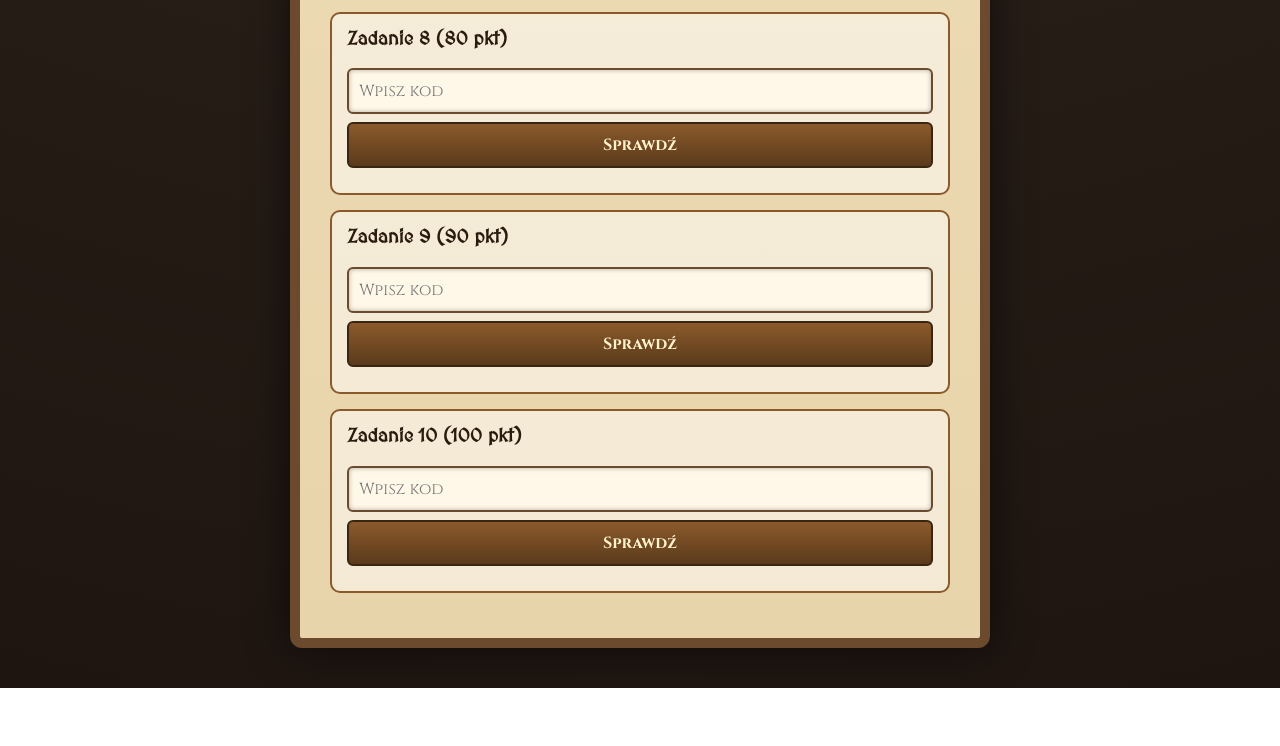
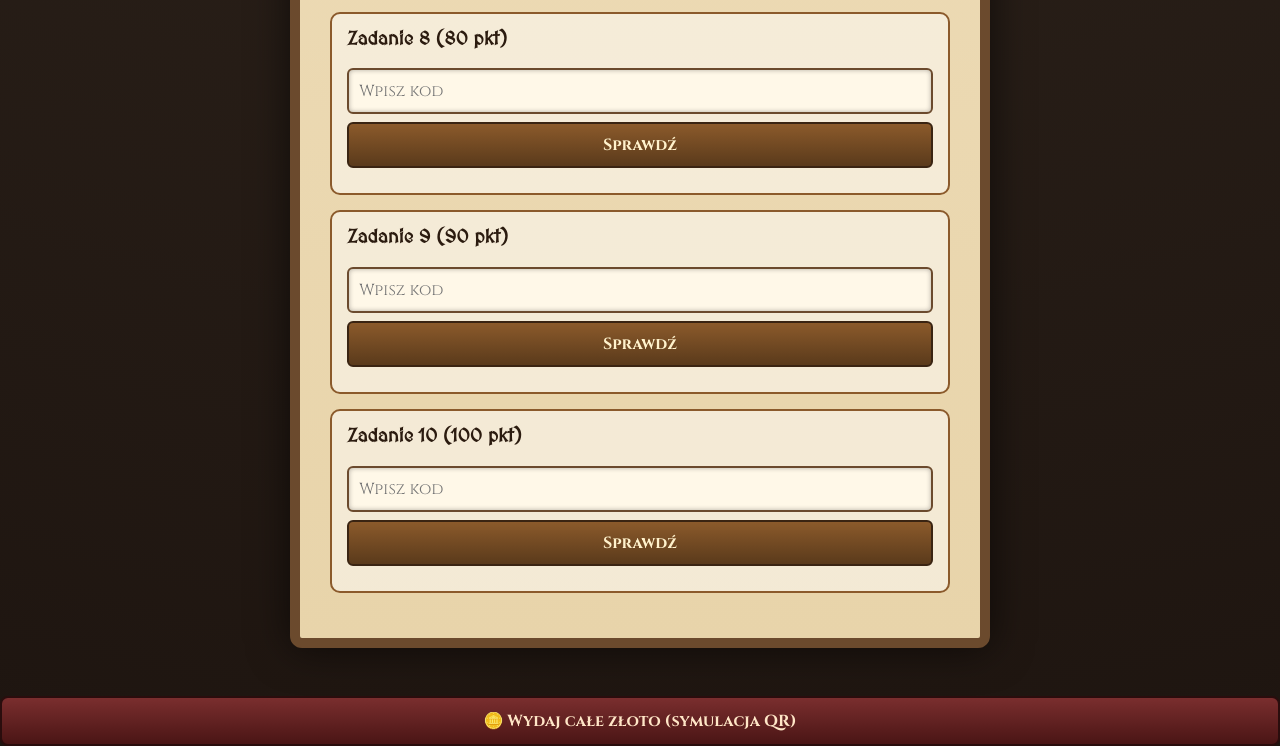
Before and after one commit to Questionidas/strona-gra-AGE, a plain HTML site: page index.html in a window 1280 px wide. Shown: the part 1671-2417 px from the top of the page. Before the commit the page ends 2359 px from the top, so only its background shows below. Drawn offline with Linux system fonts and the light colour scheme.

Commit message:
Update index.html

```diff
--- a/index.html
+++ b/index.html
@@ -16,7 +16,11 @@
 
   <div id="tasks"></div>
 </div>
-
+<div class="reset-section">
+  <button id="qrResetBtn">
+    🪙 Wydaj całe złoto (symulacja QR)
+  </button>
+</div>
 
 <script src="script.js"></script>
 </body>
```
